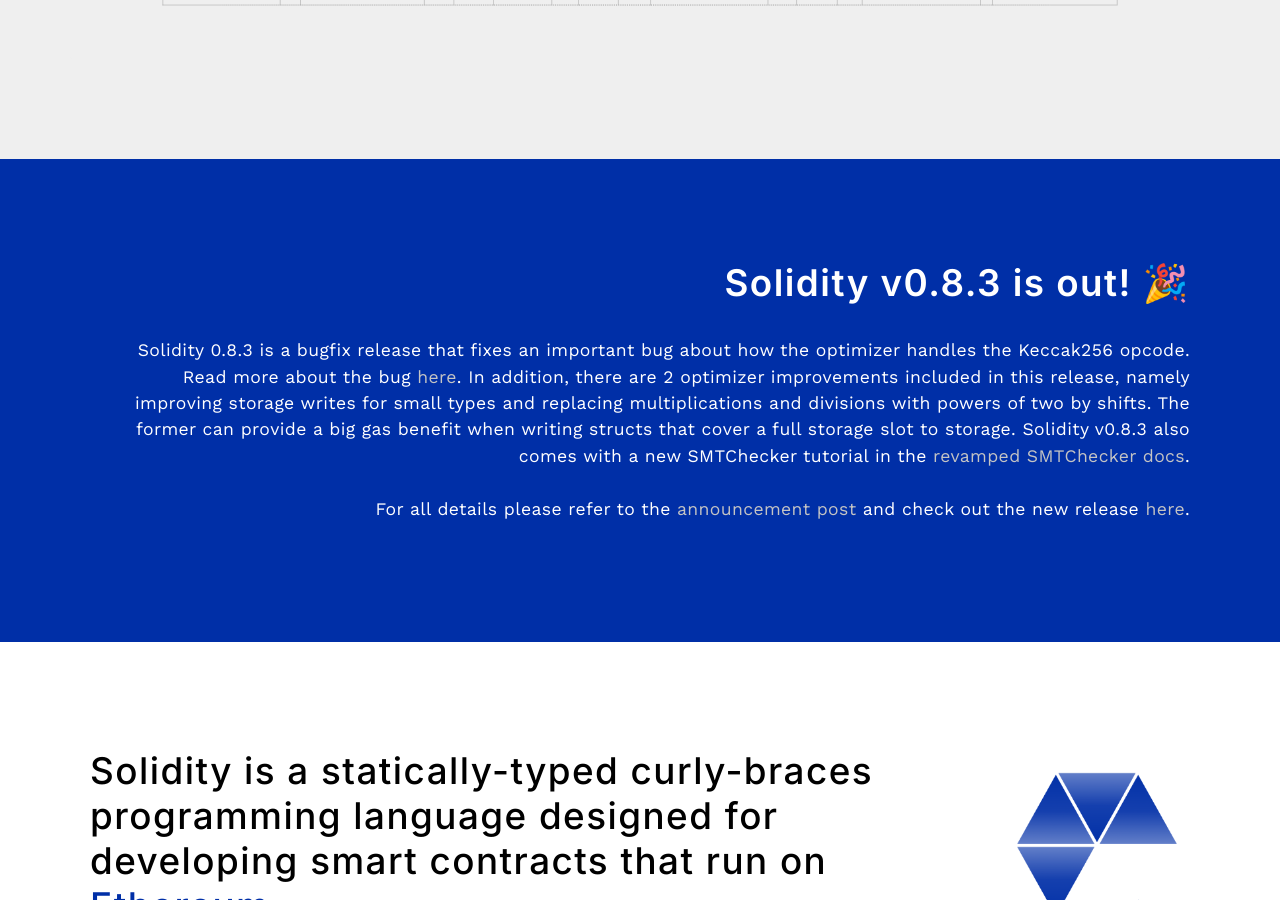
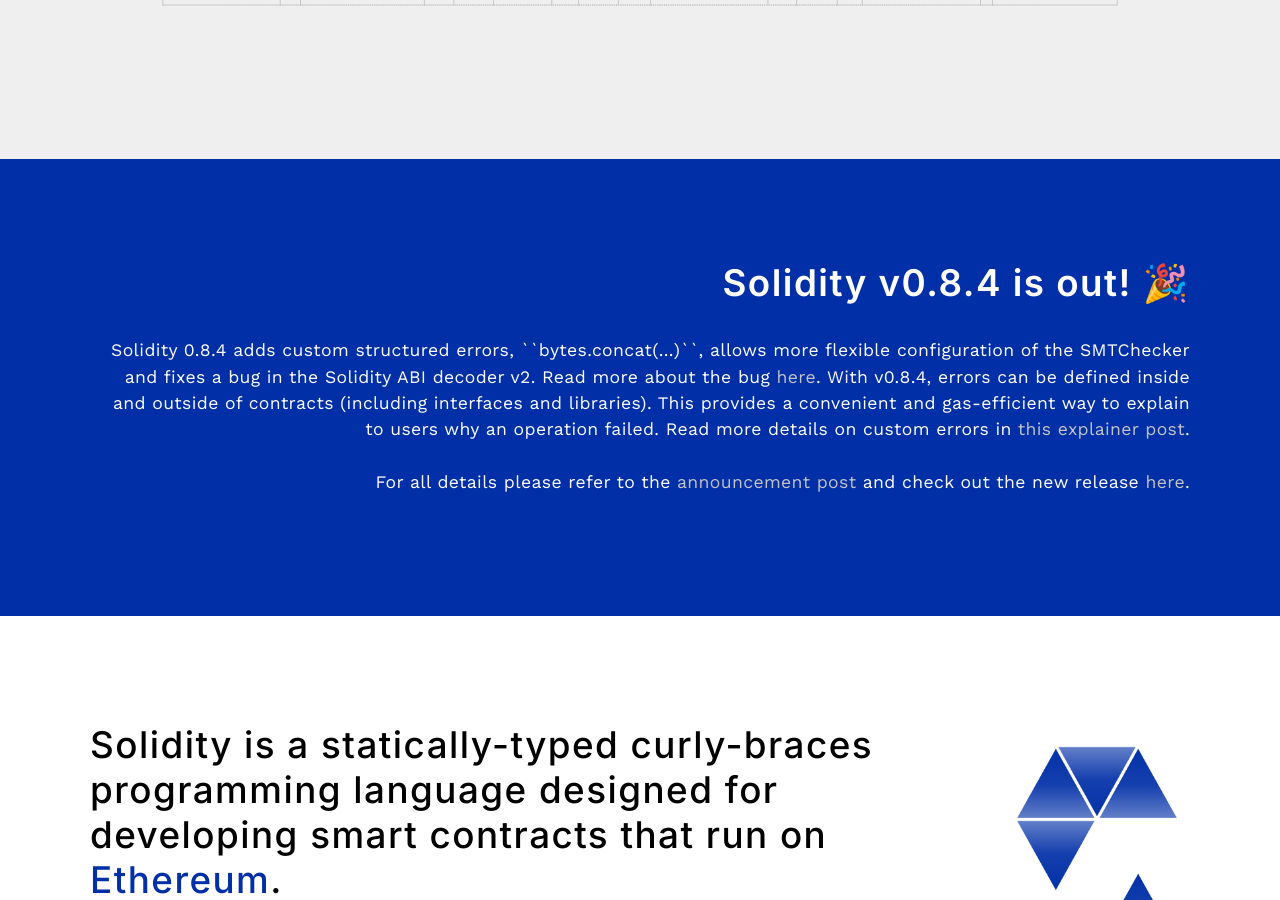
Before and after one commit to ethereum/solidity-portal, a Jekyll site: the page built from index.html, in a window 1280 px wide and 900 px high, scrolled down 590 px. Built offline with Jekyll 4.4.1, drawn with Linux system fonts in a browser that asks for light colours; some web fonts are replaced; the list of posts is cut into pages by our own code.

Commit message:
update to 0.8.4

```diff
--- a/index.html
+++ b/index.html
@@ -24,10 +24,10 @@
 <section class="highlight-section-blue">
 	<div class="container flex">
 		<div class="text editable">
-			<h2><strong>Solidity v0.8.3 is out! 🎉</strong></h2>
-			<p>Solidity 0.8.3 is a bugfix release that fixes an important bug about how the optimizer handles the Keccak256 opcode. Read more about the bug <a href="https://blog.soliditylang.org/2021/03/23/keccak-optimizer-bug/" >here</a>. In addition, there are 2 optimizer improvements included in this release, namely improving storage writes for small types and replacing
-				multiplications and divisions with powers of two by shifts. The former can provide a big gas benefit when writing structs that cover a full storage slot to storage. Solidity v0.8.3 also comes with a new SMTChecker tutorial in the <a href="https://docs.soliditylang.org/en/v0.8.3/smtchecker.html" >revamped SMTChecker docs</a>.
-			<br><br>For all details please refer to the <a href="https://blog.soliditylang.org/2021/03/23/solidity-0.8.3-release-announcement/">announcement post</a> and check out the new release <a href="https://github.com/ethereum/solidity/releases/tag/v0.8.3">here</a>.</p>
+			<h2><strong>Solidity v0.8.4 is out! 🎉</strong></h2>
+			<p>Solidity 0.8.4 adds custom structured errors, ``bytes.concat(...)``, allows more flexible configuration of the SMTChecker and fixes a bug in the Solidity ABI decoder v2. Read more about the bug <a href="https://blog.soliditylang.org/2021/04/21/decoding-from-memory-bug/" >here</a>.
+				With v0.8.4, errors can be defined inside and outside of contracts (including interfaces and libraries). This provides a convenient and gas-efficient way to explain to users why an operation failed. Read more details on custom errors in <a href="https://blog.soliditylang.org/2021/04/21/custom-errors/" >this explainer post</a>.
+			<br><br>For all details please refer to the <a href="https://blog.soliditylang.org/2021/04/21/solidity-0.8.4-release-announcement/">announcement post</a> and check out the new release <a href="https://github.com/ethereum/solidity/releases/tag/v0.8.4">here</a>.</p>
 		</div>
 	</div>
 </section>
```
